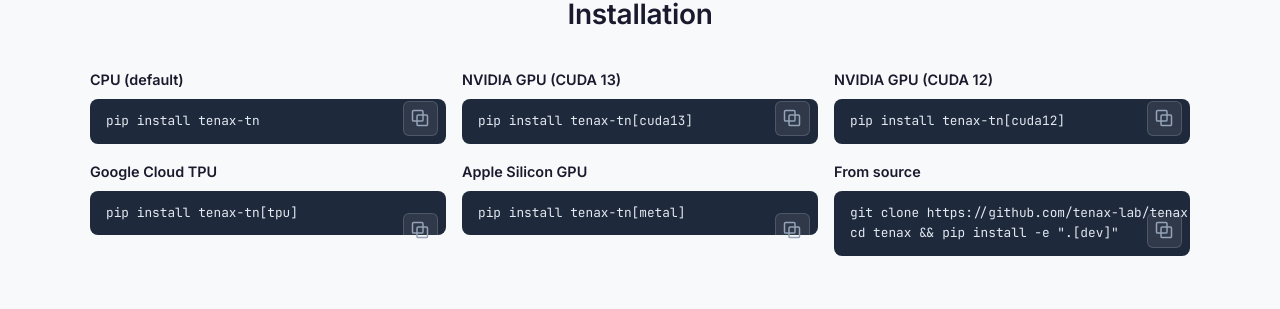
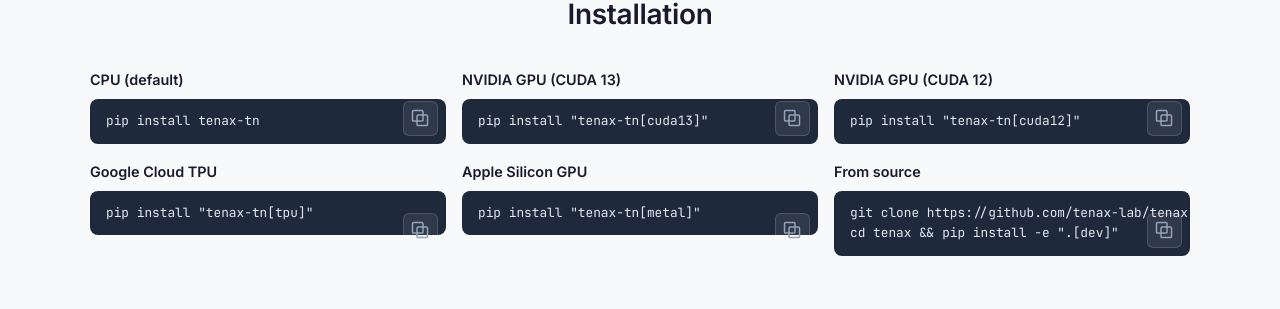
Before and after one commit to tenax-lab/tenax-lab.github.io, a Jekyll site: the page built from index.md, in a window 1280 px wide and 900 px high, scrolled down 2955 px. Shown: the part 457-766 px from the top of the window. Built offline with Jekyll 4.4.1, drawn with Linux system fonts in a browser that asks for light colours.

Commit message:
Quote package extras for zsh compatibility
Co-Authored-By: Claude Opus 4.6 <noreply@anthropic.com>

```diff
--- a/index.md
+++ b/index.md
@@ -186,19 +186,19 @@ Tenax shares core ideas with ITensor, TeNPy, Cytnx, quimb, and TensorKit.jl. Our
   </div>
   <div class="install-option">
     <h3>NVIDIA GPU (CUDA 13)</h3>
-    <pre>pip install tenax-tn[cuda13]</pre>
+    <pre>pip install "tenax-tn[cuda13]"</pre>
   </div>
   <div class="install-option">
     <h3>NVIDIA GPU (CUDA 12)</h3>
-    <pre>pip install tenax-tn[cuda12]</pre>
+    <pre>pip install "tenax-tn[cuda12]"</pre>
   </div>
   <div class="install-option">
     <h3>Google Cloud TPU</h3>
-    <pre>pip install tenax-tn[tpu]</pre>
+    <pre>pip install "tenax-tn[tpu]"</pre>
   </div>
   <div class="install-option">
     <h3>Apple Silicon GPU</h3>
-    <pre>pip install tenax-tn[metal]</pre>
+    <pre>pip install "tenax-tn[metal]"</pre>
   </div>
   <div class="install-option">
     <h3>From source</h3>
```
